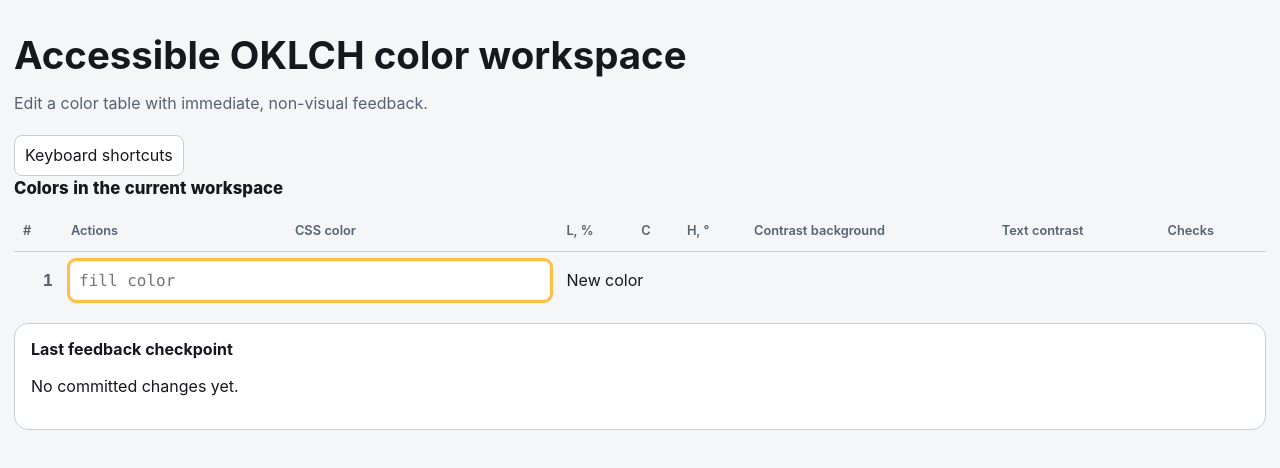
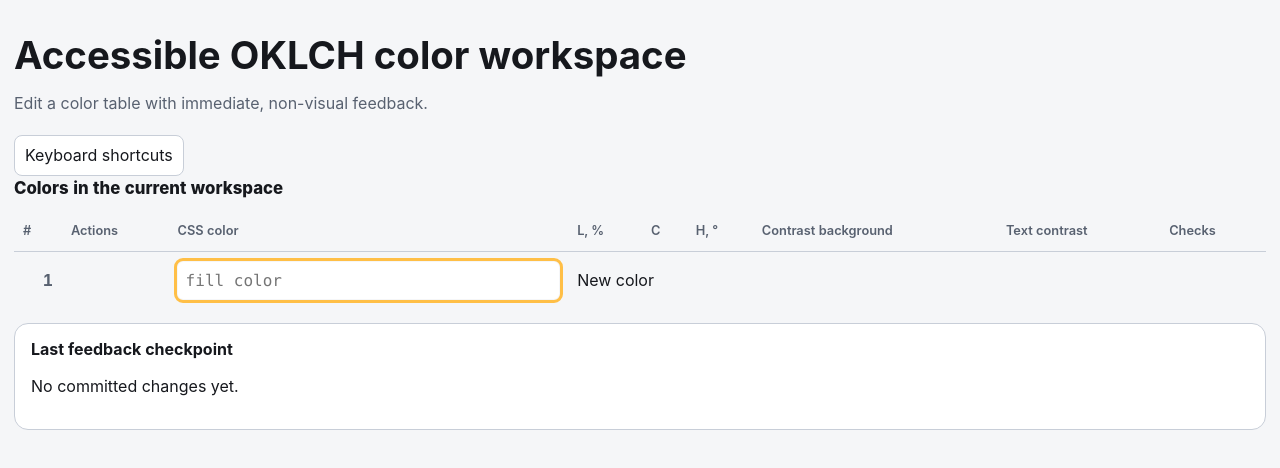
Before and after one commit to arestov/oklch-table, a Svelte app: page / in a window 1280 px wide. Shown: the top 468 px of the page. Built offline with nearby package versions, Linux system fonts and the light colour scheme.

Commit message:
fix(ui): align the draft row and result columns

```diff
--- a/src/app.css
+++ b/src/app.css
@@ -239,7 +239,7 @@ tbody button:hover {
 input[type="text"],
 input[type="number"] {
   width: 100%;
-  min-width: 6.5rem;
+  min-width: 5.25rem;
   border: 1px solid transparent;
   border-radius: 5px;
   background: transparent;
@@ -266,7 +266,7 @@ input:focus-visible {
 }
 
 input.css-color {
-  min-width: 17.5rem;
+  min-width: 13rem;
   font-family: ui-monospace, SFMono-Regular, Menlo, Consolas, monospace;
 }
 
@@ -288,9 +288,11 @@ input[aria-invalid="true"] {
 }
 
 .result-button {
-  min-width: 12.5rem;
+  width: 100%;
+  min-width: 10rem;
   text-align: left;
   line-height: 1.25;
+  white-space: normal;
 }
 
 .result-button small {
--- a/src/components/WorkspaceTable.svelte
+++ b/src/components/WorkspaceTable.svelte
@@ -64,7 +64,8 @@ let {
       {/each}
       <tr data-draft="true">
         <th scope="row">{candidate.document.colors.order.length + 1}</th>
-        <td colspan="2">
+        <td class="actions"></td>
+        <td class="draft-input-cell">
           <input
             bind:this={draftInput}
             class="css-color"
```
Also changed, not shown: 1 other file (tests, documents, lock files or other folders).
